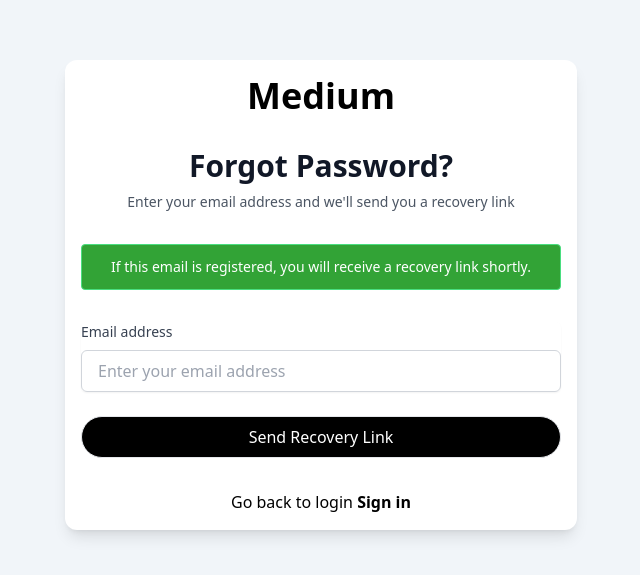
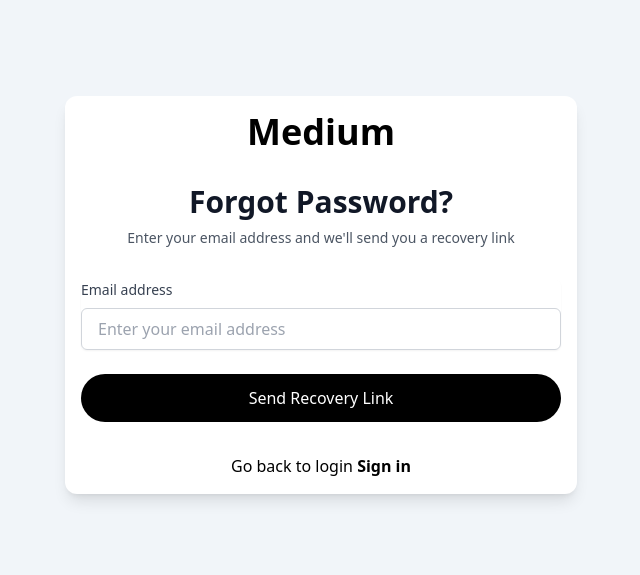
Before and after one commit to developerTested/medium-s-son, a React (Vite) app in the folder frontend/: page /auth/forgot-password in a window 1280 px wide. Shown: the part 105-680 px from the top of the page, without its empty margins (319-959 px from the left). Built offline with nearby package versions, Linux system fonts and the light colour scheme; no server answers.

Commit message:
add spinner to forgot password page

```diff
--- a/frontend/src/pages/auth/ForgotPassword.tsx
+++ b/frontend/src/pages/auth/ForgotPassword.tsx
@@ -4,24 +4,41 @@
 import Input from "@/components/forms/Input";
 import Logo from "@/components/Logo";
 import { useForm, SubmitHandler } from "react-hook-form";
+import MediumAPI from "@/utilities/api";
+import Spinner from "@/components/Spinner";
 
 interface IFormInput {
     email: string;
 }
 
 export default function ForgotPassword() {
+
+    const [loading, setLoading] = useState(false);
+    const [error, setError] = useState("");
+    const [success, setSuccess] = useState(false);
+
     const {
         register,
         handleSubmit,
         formState: { errors },
     } = useForm<IFormInput>();
 
-    const onSubmit: SubmitHandler<IFormInput> = (data) => {
-        console.log("Password reset email sent to:", data.email);
+    const onSubmit: SubmitHandler<IFormInput> = async (data) => {
+        setLoading(true);
+        setError("");
+        setSuccess(false);
+        try {
+            await MediumAPI.post("/user/password/forgot", {
+                email: data.email
+            });
+
+            setSuccess(true);
+        } catch (error: any) {
+            setError(error.message)
+        }
+
+        setLoading(false);
     };
-
-    const [error, setError] = useState("");
-    const [success, setSuccess] = useState(false);
 
     return (
         <div className="max-w-lg w-full space-y-8 bg-white p-4 rounded-xl shadow-lg">
@@ -37,7 +54,7 @@
                 </p>
             </div>
 
-
+            {success ?
                 <div
                     className="bg-success text-white border border-green-400  px-4 py-3 rounded relative"
                     role="alert"
@@ -45,7 +62,7 @@
                     <p className="text-sm text-center">
                         If this email is registered, you will receive a recovery link shortly.
                     </p>
-                </div>
+                </div> : undefined}
 
             <form className="mt-8 space-y-6" onSubmit={handleSubmit(onSubmit)}>
                 <div className="rounded-md shadow-sm -space-y-px">
@@ -68,8 +85,8 @@
                             })}
                         />
                         {errors.email ? <p className='text-red-600 text-xs my-1'>
-                        {errors.email.message}
-                    </p> : ''}
+                            {errors.email.message}
+                        </p> : ''}
                     </div>
                 </div>
 
@@ -79,12 +96,10 @@
                     </div>
                 )}
 
-                <Button
-                    type="submit"
-                    fullWidth
-                >
-                    Send Recovery Link
+                <Button size="lg" disabled={loading} fullWidth>
+                    {loading ? <Spinner /> : "Send Recovery Link"}
                 </Button>
+
             </form>
             <p className="block text-center">
                 Go back to login <Link to={"/auth/login"} className="font-bold">Sign in</Link>
```
